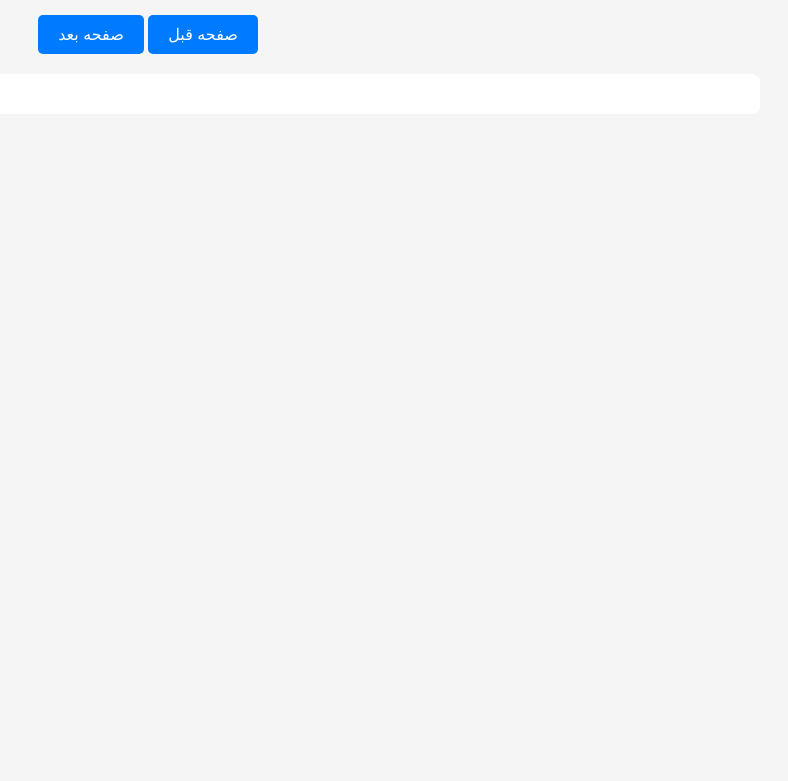
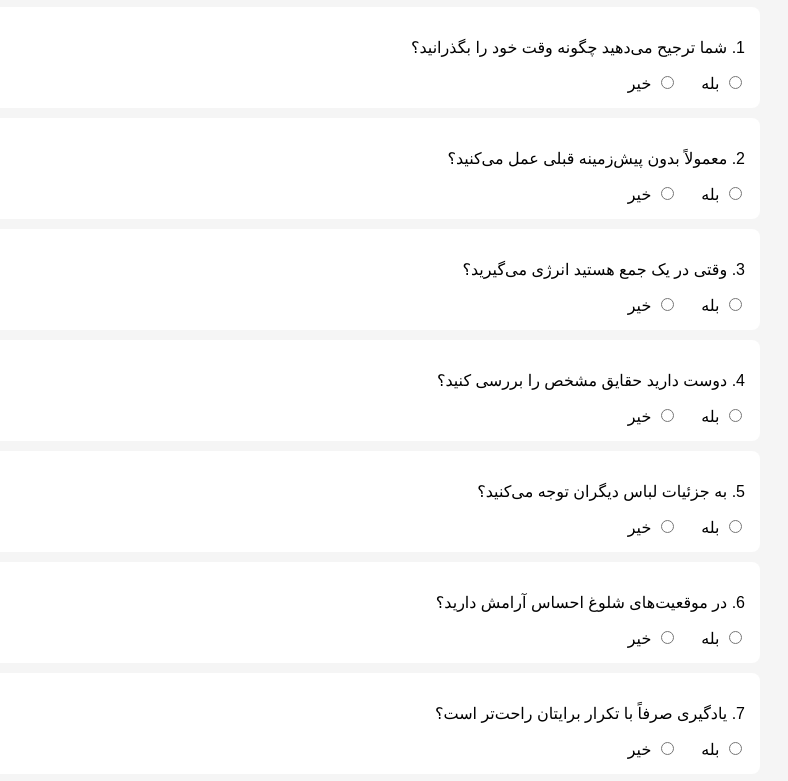
Before and after one commit to Fahimada/MBTI, a plain HTML site: page index.html in a window 1280 px wide. Shown: the part 102-883 px from the top of the page, without its empty margins (492-1280 px from the left). Before the commit the page ends 800 px from the top, so only its background shows below. Drawn offline with Linux system fonts and the light colour scheme.

Commit message:
Update index.html

```diff
--- a/index.html
+++ b/index.html
@@ -1,128 +1,190 @@
+
 <!DOCTYPE html>
-<html lang="fa" dir="rtl">
+<html lang="fa">
 <head>
   <meta charset="UTF-8">
-  <title>آزمون شخصیت شناسی MBTI</title>
+  <title>آزمون شخصیت‌شناسی MBTI</title>
   <style>
     body {
       font-family: sans-serif;
       direction: rtl;
+      background: #f5f5f5;
       padding: 20px;
-      background-color: #f5f5f5;
     }
-    .page {
-      display: none;
-    }
-    .page.active {
-      display: block;
+    h1 {
+      color: #222;
     }
     .question {
-      margin-bottom: 20px;
-      background: #fff;
+      margin-bottom: 10px;
+      background: white;
       padding: 15px;
       border-radius: 8px;
-      box-shadow: 0 2px 4px rgba(0,0,0,0.1);
+    }
+    .options {
+      margin-top: 5px;
     }
     .options label {
-      display: block;
-      margin: 6px 0;
+      margin-left: 20px;
     }
-    .navigation {
-      margin-top: 30px;
-      text-align: center;
+    #navigation, #submitSection {
+      margin-top: 20px;
+    }
+    .hidden {
+      display: none;
     }
     button {
       padding: 10px 20px;
+      background-color: #007bff;
+      color: white;
       border: none;
-      background-color: #007bff;
-      color: #fff;
-      border-radius: 5px;
+      border-radius: 6px;
       cursor: pointer;
-      font-size: 16px;
+      margin-left: 10px;
     }
     #result {
-      background: #fff;
-      padding: 20px;
       margin-top: 20px;
-      border-radius: 8px;
+      padding: 15px;
+      background-color: white;
+      border-radius: 6px;
     }
   </style>
 </head>
 <body>
-  <h1>آزمون شخصیت‌شناسی MBTI</h1>
-  <form id="quizForm">
-    <div id="pages"></div>
-    <div class="navigation">
-      <button type="button" onclick="prevPage()">صفحه قبل</button>
-      <button type="button" onclick="nextPage()">صفحه بعد</button>
-      <button type="submit" id="submitButton" style="display:none;">مشاهده نتیجه</button>
-    </div>
-  </form>
+
+  <h1>آزمون شخصیت شناسی MBTI</h1>
+  <div id="questionnaire"></div>
+
+  <div id="navigation">
+    <button onclick="prevPage()">صفحه قبل</button>
+    <button onclick="nextPage()">صفحه بعد</button>
+  </div>
+
+  <div id="submitSection" class="hidden">
+    <button onclick="submitAnswers()">مشاهده نتیجه</button>
+  </div>
+
   <div id="result"></div>
 
   <script>
     const questions = [
-      "شما صرف صحبت‌کردن انرژی پیدا می‌کنید.",
-      "معمولاً بدون برنامه‌ریزی قبلی عمل می‌کنید.",
-      "وقتی در جمعی هستید که افراد را نمی‌شناسید، احساس راحتی می‌کنید.",
-      "ترجیح می‌دهید حقیقت تلخ گفته شود تا دروغ شیرین.",
-      "دوست دارید لباس متفاوت‌تری نسبت به جمع بپوشید.",
-      "در مهمانی‌ها معمولاً در مرکز توجه قرار می‌گیرید.",
-      "بیشتر به جزئیات دقت می‌کنید تا کلیات.",
-      "اغلب حرف دیگران را قطع می‌کنید.",
-      "سریع تصمیم می‌گیرید و به‌سرعت اقدام می‌کنید.",
-      "معمولاً در بحث‌ها پیش‌قدم هستید.",
-      "ترجیح می‌دهید در خانه بمانید تا مهمانی بروید.",
-      "تمایل دارید قبل از عمل، تمام جوانب را بسنجید.",
-      "برای شما قاعده و نظم از خلاقیت مهم‌تر است.",
-      "معمولاً از اتفاقات گذشته عبرت می‌گیرید.",
-      "در زمان تنهایی انرژی‌تان بیشتر می‌شود.",
-      "در مواقع بحرانی آرامش خود را حفظ می‌کنید.",
-      "به‌راحتی می‌توانید احساساتتان را بروز دهید.",
-      "معمولاً از قبل برای آینده برنامه دارید.",
-      "به دنبال معنا و مفهوم پشت وقایع هستید.",
-      "اغلب پیش از صحبت، حرفتان را سبک‌سنگین می‌کنید.",
-      "از خریدهای ناگهانی لذت می‌برید.",
-      "گاهی بدون دلیل دچار هیجان یا اضطراب می‌شوید.",
-      "در انجام کارها نظم و برنامه‌ریزی دارید.",
-      "اغلب از کارهای تکراری خسته می‌شوید.",
-      "نسبت به دیگران زودتر خسته می‌شوید.",
-      "دوست دارید چیزهای جدید امتحان کنید.",
-      "با غریبه‌ها به‌راحتی ارتباط می‌گیرید.",
-      "معمولاً پیش از تصمیم‌گیری از چند نفر مشورت می‌گیرید.",
-      "به مسائل از نگاه عاطفی نزدیک می‌شوید.",
-      "اغلب ایده‌های زیادی در ذهن دارید.",
-      "اهل ریسک‌کردن هستید.",
-      "نسبت به آینده دید روشنی دارید.",
-      "با افراد جدید به‌راحتی وارد گفت‌وگو می‌شوید.",
-      "دوست دارید در لحظه زندگی کنید.",
-      "وقتی تنها هستید بهتر فکر می‌کنید.",
-      "حاضر نیستید از برنامه‌تان برای دیگران صرف‌نظر کنید.",
-      "در موقعیت‌های جدید اعتمادبه‌نفس دارید.",
-      "گاهی حرفی می‌زنید که بعداً پشیمان می‌شوید.",
-      "اطرافیان از شما مشورت می‌گیرند.",
-      "دوست دارید سبک زندگی خاص خودتان را داشته باشید.",
-      "از کارهای گروهی بیشتر لذت می‌برید تا فردی.",
-      "وقتی تحت فشار هستید باز هم تصمیم‌گیر خوبی هستید.",
-      "اغلب حوصله بحث‌های سطحی را ندارید.",
-      "به احساسات خود اعتماد دارید.",
-      "از انجام کارها به روش‌های تکراری لذت نمی‌برید.",
-      "معمولاً نتیجه‌گرا هستید.",
-      "گاهی احساسات خود را کنترل‌نشده بیان می‌کنید.",
-      "اغلب در مورد تصمیمات بزرگ مردد هستید.",
-      "از فضای خلوت بیشتر از شلوغی لذت می‌برید.",
-      "دوست دارید دنیا را با منطق ببینید نه احساس.",
-      "تمایل دارید قوانین را رعایت کنید.",
-      "در جمع‌های شلوغ انرژی می‌گیرید.",
-      "گاهی با دل پیش می‌روید نه عقل.",
-      "از تنهایی نمی‌ترسید.",
-      "اغلب به دنبال چارچوب هستید.",
-      "دوست دارید کارها را همان لحظه تمام کنید.",
-      "وقتی وارد محیط جدید می‌شوید زود وفق پیدا می‌کنید.",
-      "ترجیح می‌دهید کارها را به روش خود انجام دهید.",
-      "از نظر شما موفقیت یعنی پیشرفت دائمی.",
-      "گاهی ترجیح می‌دهید کسی شما را قضاوت نکند."
+      "شما ترجیح می‌دهید چگونه وقت خود را بگذرانید؟",
+      "معمولاً بدون پیش‌زمینه قبلی عمل می‌کنید؟",
+      "وقتی در یک جمع هستید انرژی می‌گیرید؟",
+      "دوست دارید حقایق مشخص را بررسی کنید؟",
+      "به جزئیات لباس دیگران توجه می‌کنید؟",
+      "در موقعیت‌های شلوغ احساس آرامش دارید؟",
+      "یادگیری صرفاً با تکرار برایتان راحت‌تر است؟",
+      "اغلب خواب آینده یا برنامه‌ریزی می‌بینید؟",
+      "دوست دارید در مورد تئوری‌ها بیشتر بدانید؟",
+      "برای شروع نیاز به الهام دارید؟",
+      "به‌راحتی نظر خود را ابراز می‌کنید؟",
+      "تحقیقات علمی را جذاب می‌دانید؟",
+      "برنامه‌ریزی دقیق دارید یا کارها را رها می‌کنید؟",
+      "به‌جای استدلال احساسی عمل می‌کنید؟",
+      "شروع گفتگو قبل از شنیدن کامل برایتان سخت نیست؟",
+      "در بحث‌های روز با اشتیاق شرکت می‌کنید؟",
+      "قضاوت سریع درباره افراد دارید؟",
+      "دوست دارید همه‌چیز طبق برنامه باشد؟",
+      "اشیای گمشده را سریع پیدا می‌کنید؟",
+      "بر اساس تجربه قبلی تصمیم می‌گیرید؟",
+      "نظم برایتان آرامش‌بخش است؟",
+      "برای واقعیت‌های عینی ارزش قائل‌ترید؟",
+      "تصور می‌کنید آنچه می‌بینید دقیق است؟",
+      "به آینده مبهم علاقه دارید؟",
+      "به دنبال معنای پشت چیزها هستید؟",
+      "دوست دارید به اصل مسائل برسید؟",
+      "اغلب از قضاوت‌های ذهنی استفاده می‌کنید؟",
+      "ارزش‌های درونی برایتان مهم‌ترند؟",
+      "ترجیح می‌دهید وظایف کامل شوند تا شروع شوند؟",
+      "در کار گروهی انرژی می‌گیرید؟",
+      "پاسخ به مسائل پیچیده را با تحلیل می‌دهید؟",
+      "خود را با نظرات منطقی قانع می‌کنید؟",
+      "در مشاجرات طرف مقابل را درک می‌کنید؟",
+      "دوست دارید بلافاصله به راه‌حل برسید؟",
+      "با اشخاص جدید سریع ارتباط می‌گیرید؟",
+      "سریع وارد عمل می‌شوید؟",
+      "قبل از تصمیم‌گیری فکر می‌کنید؟",
+      "احساسات خود را به‌راحتی ابراز می‌کنید؟",
+      "تمایل به تنظیم ساختار برای انجام کار دارید؟",
+      "می‌توانید قوانین را دور بزنید؟",
+      "به واقع‌گرایی بیش از خلاقیت اهمیت می‌دهید؟",
+      "احتمالاً حافظه تصویری قوی دارید؟",
+      "به تجربه‌های گذشته اهمیت می‌دهید؟",
+      "در لحظه زندگی می‌کنید؟",
+      "به دنبال مسیرهای جدید برای انجام کار هستید؟",
+      "دوست دارید ایده‌پردازی کنید؟",
+      "در موقعیت‌های مبهم احساس خوبی دارید؟",
+      "از خلاقیت لذت می‌برید؟",
+      "بر اساس منطق تصمیم می‌گیرید؟",
+      "مخالفت‌ها را شخصی نمی‌گیرید؟",
+      "به‌راحتی بازخورد منفی را می‌پذیرید؟",
+      "در موقعیت‌های بحرانی آرام می‌مانید؟",
+      "از ساختار و برنامه‌ریزی خوشتان می‌آید؟",
+      "دوست دارید همه‌چیز سر وقت انجام شود؟",
+      "در تصمیم‌گیری مردد نیستید؟",
+      "برای شروع به زمان نیاز ندارید؟",
+      "همیشه یک برنامه پشتیبان دارید؟",
+      "در موقعیت‌های غیرمنتظره دچار اضطراب می‌شوید؟",
+      "در تصمیم‌گیری زمان زیادی صرف نمی‌کنید؟",
+      "دوست دارید وظایف را یکی‌یکی انجام دهید؟"
     ];
+
+    let currentPage = 0;
+    const questionsPerPage = 10;
+    const totalPages = Math.ceil(questions.length / questionsPerPage);
+
+    function renderQuestions() {
+      const container = document.getElementById("questionnaire");
+      container.innerHTML = "";
+
+      const start = currentPage * questionsPerPage;
+      const end = start + questionsPerPage;
+      const pageQuestions = questions.slice(start, end);
+
+      pageQuestions.forEach((q, i) => {
+        const questionIndex = start + i;
+        const div = document.createElement("div");
+        div.className = "question";
+        div.innerHTML = `
+          <p>${questionIndex + 1}. ${q}</p>
+          <div class="options">
+            <label><input type="radio" name="q${questionIndex}" value="1"> بله </label>
+            <label><input type="radio" name="q${questionIndex}" value="0"> خیر </label>
+          </div>
+        `;
+        container.appendChild(div);
+      });
+
+      document.getElementById("submitSection").classList.toggle("hidden", currentPage !== totalPages - 1);
+    }
+
+    function prevPage() {
+      if (currentPage > 0) {
+        currentPage--;
+        renderQuestions();
+      }
+    }
+
+    function nextPage() {
+      if (currentPage < totalPages - 1) {
+        currentPage++;
+        renderQuestions();
+      }
+    }
+
+    function submitAnswers() {
+      const answers = [];
+      for (let i = 0; i < questions.length; i++) {
+        const val = document.querySelector(`input[name="q${i}"]:checked`);
+        answers.push(val ? Number(val.value) : null);
+      }
+
+      const score = answers.reduce((a, b) => a + (b ?? 0), 0);
+      const resultType = score > 30 ? "برون‌گرا (E)" : "درون‌گرا (I)";
+      document.getElementById("result").innerText = "نتیجه: " + resultType;
+    }
+
+    renderQuestions();
   </script>
 </body>
 </html>
```
